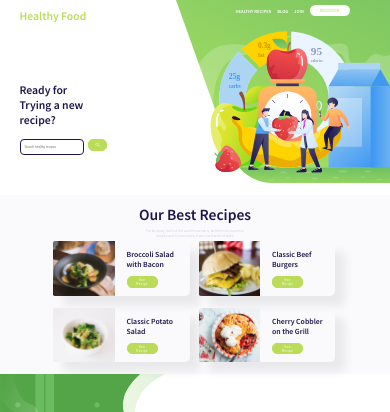
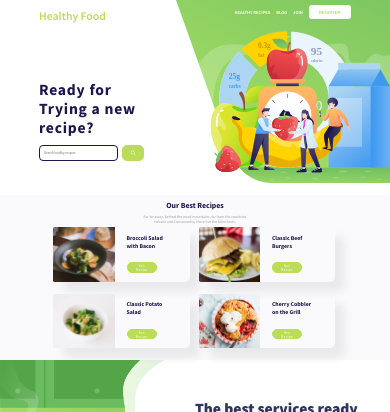
Before and after one commit to Bren-Dev/Healthy-Food, a React (Create React App) app: page / in a window 390 px wide. Shown: the top 412 px of the page. Built offline with nearby package versions, Linux system fonts and the light colour scheme.

Commit message:
Adjusts Responsive

```diff
--- a/public/index.html
+++ b/public/index.html
@@ -3,37 +3,14 @@
   <head>
     <meta charset="utf-8" />
     <meta name="viewport" content="width=device-width, initial-scale=1" />
-    <meta
-      name="description"
-      content="Web site created using create-react-app"
-    />
-    <link rel="preconnect" href="https://fonts.googleapis.com" />
-    <link rel="preconnect" href="https://fonts.gstatic.com" crossorigin />
-    <link
-      href="https://fonts.googleapis.com/css2?family=Source+Sans+Pro:wght@200&display=swap"
-      rel="stylesheet"
-    />
-    <link rel="preconnect" href="https://fonts.googleapis.com" />
-    <link rel="preconnect" href="https://fonts.gstatic.com" crossorigin />
-    <link
-      href="https://fonts.googleapis.com/css2?family=Source+Sans+Pro:wght@600&display=swap"
-      rel="stylesheet"
-    />
-    <link rel="preconnect" href="https://fonts.googleapis.com" />
-    <link rel="preconnect" href="https://fonts.gstatic.com" crossorigin />
-    <link
-      href="https://fonts.googleapis.com/css2?family=Poppins:wght@200&display=swap"
-      rel="stylesheet"
-    />
-    <link rel="preconnect" href="https://fonts.googleapis.com" />
-    <link rel="preconnect" href="https://fonts.gstatic.com" crossorigin />
-    <link
-      href="https://fonts.googleapis.com/css2?family=Poppins&display=swap"
-      rel="stylesheet"
-    />
+
+    <link rel="preconnect" href="https://fonts.googleapis.com">
+    <link rel="preconnect" href="https://fonts.gstatic.com" crossorigin>
+    <link href="https://fonts.googleapis.com/css2?family=Source+Sans+Pro:wght@200;400;600;700;900&display=swap" rel="stylesheet">
+
     <title>Healthy Food</title>
   </head>
-  <body style="margin: 0 !important;">
+  <body style="margin: 0 !important; font-family: 'Source Sans Pro'">
     <noscript>You need to enable JavaScript to run this app.</noscript>
     <div id="root"></div>
   </body>
--- a/src/components/header/styles.ts
+++ b/src/components/header/styles.ts
@@ -9,17 +9,16 @@ export const ContentHeader = styled.div`
   h1 {
     color: #badc58;
     font-size: 3vw;
-    margin-left: 5vw;
+    margin-left: 10vw;
+    font-weight: 600;
   }
 
-  svg {
-    color: #ffffff;
-    width: 2vw;
-  }
   p {
     color: #1d164d;
-    font-size: 3vw;
-    font-weight: 1000;
+    font-size: 4vw;
+    letter-spacing: 0.2vw;
+    margin-bottom: 2vw;
+    font-weight: 700;
   }
 
   main * {
@@ -49,7 +48,6 @@ export const Nav = styled.div`
     width: 50%;
     display: flex;
     flex-direction: row;
-
     flex-wrap: wrap;
   }
 
@@ -72,10 +70,9 @@ export const Nav = styled.div`
   }
   #register {
     background-color: #ffffff;
-    border-radius: 6px;
-    font-weight: 800;
+    border-radius: 3px;
     width: 100%;
-    height: 3vw;
+    height: 3.8vw;
     display: flex;
     justify-content: center;
     align-items: center;
@@ -83,7 +80,8 @@ export const Nav = styled.div`
       background-color: #ffffff;
       border: 1px solid #ffffff;
       color: #badc58;
-      font-size: 1vw;
+      font-weight: 700;
+      font-size: 1.1vw;
     }
   }
 `;
@@ -92,8 +90,8 @@ export const DivSearch = styled.div`
   flex: 1;
   flex-direction: column;
   justify-content: center;
-  margin-left: 5%;
-  width: 50%;
+  margin-left: 10vw;
+  width: 60%;
   z-index: 1000;
   div {
     width: 45%;
@@ -109,6 +107,7 @@ export const DivSearch = styled.div`
     padding-left: 1vw;
     color: #9e9baf;
     margin-right: 1vw;
+
   }
   button {
     display: flex;
@@ -116,10 +115,20 @@ export const DivSearch = styled.div`
     align-items: center;
     border-radius: 5px;
     font-size: 2vw;
-    width: 5vw;
-    height: 3vw;
+    width: 4vw;
+    height: 3.4vw;
     background-color: #badc58;
     border: 1px solid #badc58;
     color: #ffffff;
+
+    svg {
+      color: #ffffff;
+      width: 1.6vw;
+    }
+
+    @media (max-width: 768px) {
+      width: 6vw;
+      height: 4vw;
+    }
   }
 `;
--- a/src/components/recipes/index.tsx
+++ b/src/components/recipes/index.tsx
@@ -23,13 +23,17 @@ function Recipes() {
             <img src={food1} id="" alt="www.google.com" />
           </div>
           <DivRecipeButton>
+          <div>
             <p>
               Broccoli Salad
               <br /> with Bacon
             </p>
+            </div>
+            <div>
             <button>
               <a href="www.google.com">See Recipe</a>
             </button>
+            </div>
           </DivRecipeButton>
         </RecipeItem>
         <RecipeItem>
@@ -37,13 +41,17 @@ function Recipes() {
             <img src={food2} id="" alt="www.google.com" />
           </div>
           <DivRecipeButton>
+            <div>
             <p>
             Classic Beef
               <br /> Burgers
             </p>
+            </div>
+            <div>
             <button>
               <a href="www.google.com">See Recipe</a>
             </button>
+            </div>
           </DivRecipeButton>
         </RecipeItem>
         <RecipeItem>
@@ -51,13 +59,17 @@ function Recipes() {
             <img src={food3} id="" alt="www.google.com" />
           </div>
           <DivRecipeButton>
+          <div>
             <p>
               Classic Potato
               <br /> Salad
             </p>
+            </div>
+            <div>
             <button>
               <a href="www.google.com" >See Recipe</a>
             </button>
+            </div>
           </DivRecipeButton>
         </RecipeItem>
 
@@ -66,13 +78,17 @@ function Recipes() {
             <img src={food4} id="" alt="www.google.com" />
           </div>
           <DivRecipeButton>
+          <div>
             <p>
-              Cherry Cobbler
-              <br /> on the Grill
+              Cherry Cobbler<br />
+              on  the Grill
             </p>
+            </div>
+            <div>
             <button>
               <a href="www.google.com">See Recipe</a>
             </button>
+            </div>
           </DivRecipeButton>
         </RecipeItem>
 
--- a/src/components/recipes/styles.ts
+++ b/src/components/recipes/styles.ts
@@ -10,13 +10,13 @@ export const ContentRecipes = styled.div`
 export const DivRecipe1 = styled.div`
   h1 {
     color: #1d164d;
-    font-size: 4vw;
+    font-size: 2vw;
     margin-bottom: 1vw;
   }
   p {
     color: #9e9baf;
     font-size: 1vw;
-    font-weight: normal;
+    font-weight: 400;
     margin-bottom: 0.8vw;
   }
   text-align: center;
@@ -45,32 +45,35 @@ export const RecipeItem = styled.div`
 `;
 
 export const DivRecipeButton = styled.div`
-  padding: 1vw 3vw;
+  padding: 0.1vw 2vw;
   @media (max-width: 768px) {
     padding: 0vw 3vw;
   }
-
+  display: flex;
+  flex-direction: column;
+  justify-content: center;
+  div {
+    width: 100%;
+  }
   a {
     text-decoration: none;
     color: #ffffff;
   }
   p {
     color: #1d164d;
-    font-size: 2vw;
+    font-size: 1.5vw;
     font-weight: 700;
-    margin-bottom: 1vw;
-    @media (max-width: 425px) {
-      margin-bottom: 0;
-    }
+    margin-bottom: 1.5vw;
+    margin-top: 0;
   }
   button {
     letter-spacing: 0.1vw;
-    width: 8vw;
-    height: 3vw;
+    width: 7.8vw;
+    height: 2.7vw;
     background-color: #badc58;
     border: 1px solid #badc58;
     border-radius: 5px;
-    font-size: 1vw;
+    font-size: 0.9vw;
     font-weight: normal;
     @media (max-width: 425px) {
       font-size: 3px;
--- a/src/components/services/styles.ts
+++ b/src/components/services/styles.ts
@@ -25,8 +25,9 @@ export const DivService = styled.div`
     color: #2d3561;
   }
   p {
-    color: #bcbcbc;
+    color: #9e9baf;
     font-size: 1.5vw;
+    font-weight: 200;
   }
 `;
 
--- a/src/pages/home/styles.ts
+++ b/src/pages/home/styles.ts
@@ -25,7 +25,6 @@ export const DivCard = styled.div`
   img {
     width: 100%;
   }
-  /* background-color: #ffffff; */
   background: linear-gradient(to top, #eeeef2 0%, #ffffff 4%);
 
   border-radius: 5px;
```
Also changed, not shown: src/components/LocalCookies/index.js (deleted, +0 -40 lines).
